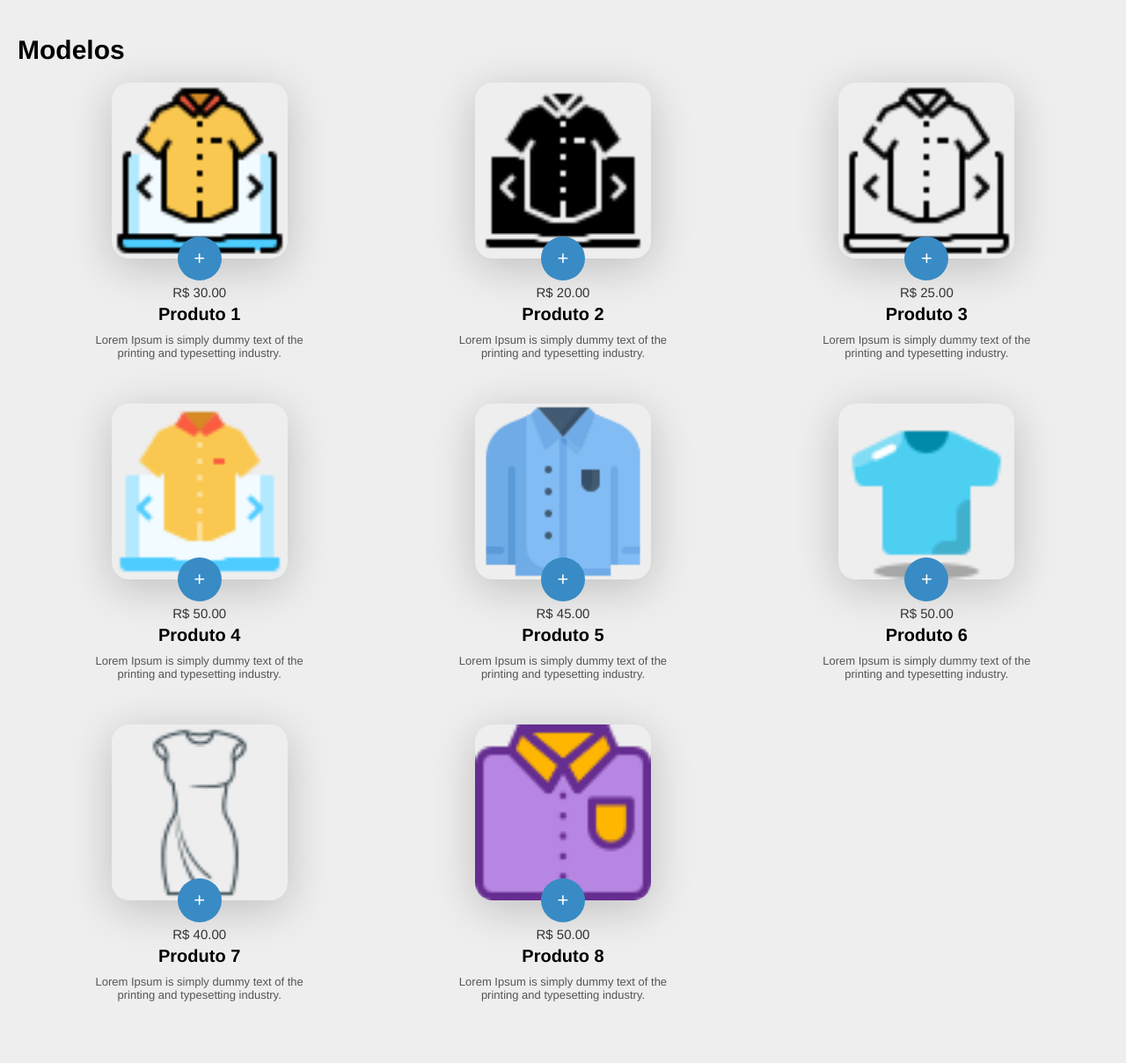
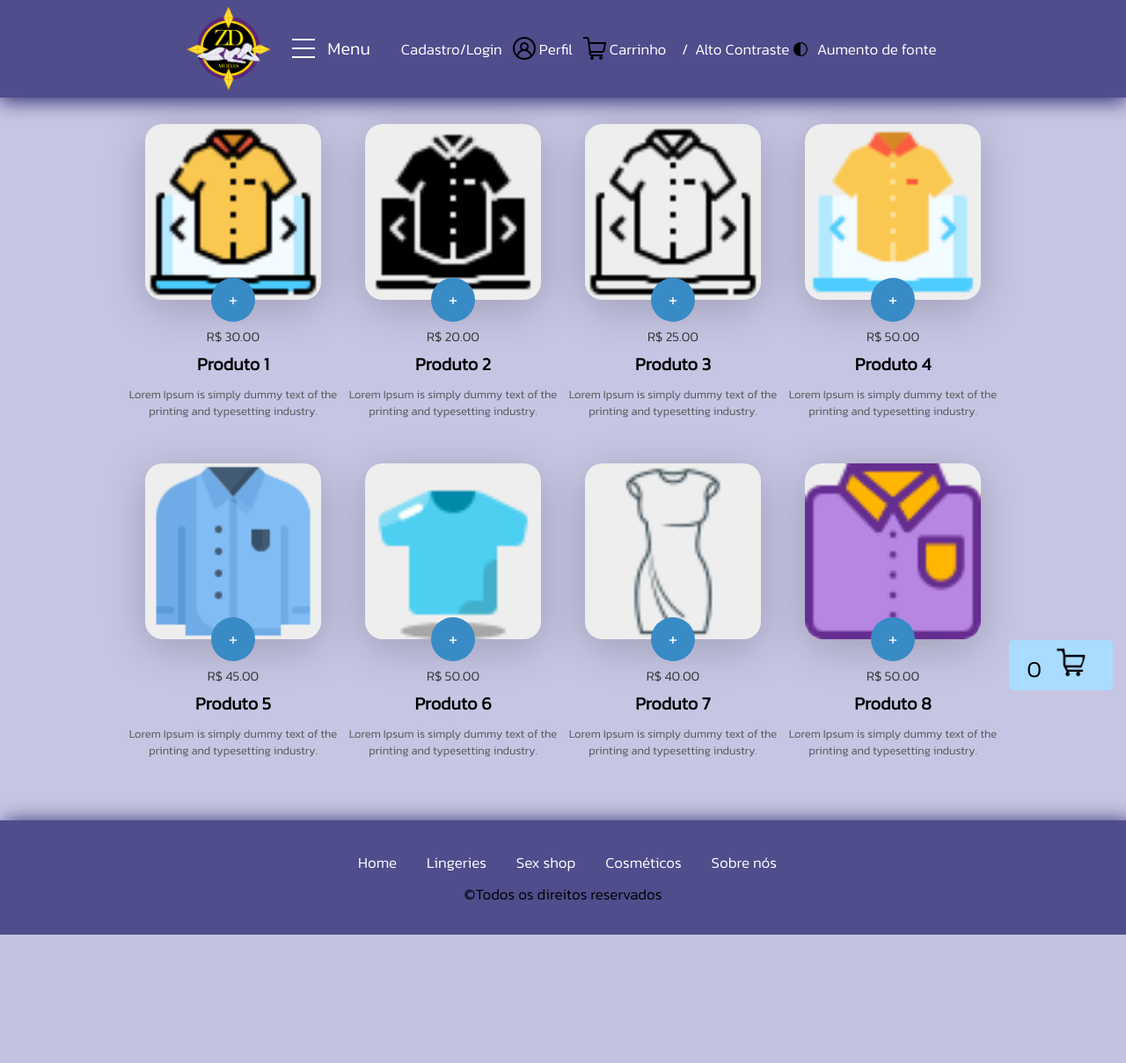
Before and after one commit to Kurarisse/TCCalpha, a PHP site: page /carrinho.html in a window 1280 px wide. Shown: the whole page at 88% size. After the commit the page ends 1063 px from the top, so only its background shows below. Run offline with PHP 8.4, Linux system fonts and the light colour scheme.

Commit message:
carrinho

```diff
--- a/carrinho.html
+++ b/carrinho.html
@@ -16,9 +16,9 @@
 
     <!-- IMPORTAÇÃO DE CSS -->
     <link rel="stylesheet" type="text/css" href="css/estilo.css">
+    <link rel="stylesheet" type="text/css" href="css/styles.css">
 </head>
-<body>
-      <!-- Modelos para clonagem e inclusão na área de exibição -->
+<body class="coluna">
       <div class="models">
           <div class="models-item">
               <a href="">
@@ -39,16 +39,64 @@
               </div>
           </div>
       </div>
-      <header>
-          <div class="menu-openner">
+
+        <!-- INÍCIO CABEÇALHO -->
+        <header class="cabecalho">
+        <div class="junto">
+
+            <!-- LOGO -->
+        <a href="index.html"><img  class="logo" src="img/logo_logo.png" alt="Imagem de logo" title="Imagem de logo"></a>
+        <!-- FIM LOGO -->
+        <nav id="nav">
+            <button id="btnCelular" aria-label="Abrir menu" aria-haspopup="true" aria-controls="menu" aria-expanded="false"><img src="img/menu.png" alt="Imagem menu hambúrguer" title="Menu de links das páginas"><span>Menu</span></button>
+
+                <ul class="menu" role="menu">
+                    <li class="hover"><a href="index.html" title="Link para a página de início">Home</a></li>
+                    <li class="hover"><a href="lingeries.html" title="Link para a página de produtos de lingerie">Lingeries</a></li>
+                    <li class="hover"><a href="sexShop.html" title="Link para a página de produtos de sex shop">Sex shop</a></li>
+                    <li class="hover"><a href="cosmeticos.html" title="Link para a página de produtos de cosméticos">Cosméticos</a></li>
+                    <li class="hover"><a href="sobre.html" title="Link para a página com informações sobre a empresa">Sobre nós</a></li>
+                    <li class="hover"><a href="insereProduto.html" title="Link para a página de cadastro de produtos">Cadastro de produtos</a></li>
+                    <li class="menu_hamburguer">
+
+                    <li class="hover"><a href=""><img src="img/sair.png" alt="Imagem de símbolo para sair da página" title="Símbolo para sair da página"><span>Sair</span></a></li>
+                    </li>
+                </ul>
+        </nav>
+        <!-- FIM MENU -->
+
+    </div>
+
+     <!-- FIM ÁREA DA ESQUERDA -->
+
+        <!-- INÍCIO LINKS ALINHADOS À DIREITA E ACESSIBILIDADE-->
+        <div class="direita">
+            <div class="alinha">
+                <a href="cadastro.html" title="Link para a página de cadastro" class="margem">Cadastro/Login</a>
+                <a href="perfil.html" title="Link para acesso à página de perfil"><img src="img/perfil.png" alt="Imagem de um boneco de perfil" title="Boneco de perfil"><span>Perfil</span></a>
+                <a href="carrinho.html"><img src="img/carrinho.png" alt="Imagem de um carrinho de compras" title="Carrinho de compras"><span>Carrinho</span></a>
+                <button id="botaoContraste">&nbsp; / &nbsp;Alto Contraste<img src="img/contraste.png" alt="Símbolo de contraste" title="Símbolo de contraste" width="20px"></button>&nbsp;
+                <button id="aumentoFonte">Aumento de fonte</button>
+            </div>
+        </div>
+        <!-- FIM LINKS ALINHADOS À DIREITA E ACESSIBILIDADE -->
+
+        <!-- INÍCIO DO BOTÃO PARA ABRIR O CARRINHO NO CELULAR -->
+        <header>
+          <div class="menu-openner header">
               <span>0</span>
               <span class="material-icons"><img src="img/carPreta.png" alt="Imagem de um carrinho" title="Imagem de um carrinho" width="35px"></span>
           </div>
       </header>
+      <!-- FIM DO BOTÃO PARA ABRIR O CARRINHO NO CELULAR -->
+
+    </header>
+    <!-- FIM CABEÇALHO -->
+      <div class="linha">
       <main>
-          <h1>Modelos</h1>
           <div class="models-area"></div>
       </main>
+
       <aside>
           <div class="cart--area">
               <div class="menu-closer">
@@ -73,12 +121,10 @@
               </div>
           </div>
       </aside>
+    </div>
+
       <div class="modelsWindowArea">
           <div class="modelsWindowBody">
-              <!--
-                  Este botão é o cancelar do mobile (mostrar com F12) a ação do cancelar
-                  da janela modal vai ser igual, logo vamos fazer uma função
-              -->
               <div class="modelsInfo--cancelMobileButton">Voltar</div>
               <div class="modelsBig">
                   <img src="" />
@@ -111,7 +157,21 @@
           </div>
       </div>
 
+      <!-- RODAPÉ -->
+      <div id="footer">
+        <p>
+            <a href="index.html">Home</a>
+            <a href="lingeries.html">Lingeries</a>
+            <a href="sexShop.html">Sex shop</a>
+            <a href="cosmeticos.html">Cosméticos</a>
+            <a href="sobre.html">Sobre nós</a>
+        </p>
+        <p id="reserva">&copy;Todos os direitos reservados</p>
+    </div>
+    <!-- FIM RODAPÉ -->
+
      <!-- IMPORTAÇÃO DE SCRIPTS -->
+     <script src="js/script.js"></script>
     <script type="text/javascript" src="js/models.js"></script>
     <script type="text/javascript" src="js/script2.js"></script>
 </body>
--- a/css/estilo.css
+++ b/css/estilo.css
@@ -1,13 +1,3 @@
-/*
-=========================================================================
-Nome do Projeto: Carrinho de Compras em Javascript
-Finalidade: Cursos de Informática do IFSP campus Caraguatatuba
-Fonte Base: Projetos do Curso B7Web - https://b7web.com.br/
-Autor: Denny Paulista Azevedo Filho
-License: MIT License
-=========================================================================
-*/
-
 * {
     box-sizing: border-box;
 }
@@ -25,19 +15,23 @@ body {
     display:none;
 }
 
-header {
-    position: fixed;
-    left:0;
-    top:0;
-    right:0;
-    height:60px;
-    background-color:#399ade;
-    display:none;
-    justify-content: flex-end;
+.coluna{
+    display: flex;
+    flex-wrap: wrap;
+    flex-direction: column;
+    justify-content: center;
     align-items: center;
 }
 
+.header {
+    position: fixed;
+    bottom: 0;
+    right: 0;
+    background-color:#399ade;
+}
+
 .menu-openner {
+    margin-bottom: 15px;
     margin-right: 15px;
     font-size: 26px;
     background-color: #a9dcff;
@@ -56,16 +50,24 @@ header {
     font-size: 30px;
 }
 
+.linha{
+    display: flex;
+    flex-wrap: wrap;
+    justify-content: space-between;
+
+}
 aside {
     background-color:#9ccbe6;
     width:0vw;
     font-family:'Hepta Slab', Helvetica, Arial;
     transition:all ease .2s;
-    overflow-x:hidden;
+    overflow-y: auto;
 }
 
 aside.show {
-    width:30vw;
+    width:35vw;
+    padding-top: 10px;
+    z-index: 2;
 }
 
 .cart--area {
@@ -83,7 +85,8 @@ h1 {
 
 .models-area {
     display:grid;
-    grid-template-columns: repeat(3, 1fr);
+    grid-template-columns: repeat(4, 1fr);
+    margin-top: 10px;
 }
 
 .models-item {
@@ -155,6 +158,7 @@ h1 {
     position:fixed;
     left:0;
     top:0;
+    z-index: 2;
     bottom:0;
     right:0;
     background-color:rgba(255, 255, 255, 0.5);
@@ -311,6 +315,7 @@ h1 {
     display:none;
     height:40px;
     text-align:center;
+    font-size: 18px;
     line-height: 40px;
     margin-bottom:30px;
 }
--- a/css/styles.css
+++ b/css/styles.css
@@ -75,6 +75,7 @@ body{
     flex-wrap: wrap;
     width: 100%;
     min-height: 100px;
+    z-index: 1;
     align-items: center;
     justify-content: center;
     box-sizing: border-box;
@@ -206,7 +207,7 @@ body{
 /* INÍCIO ESTILO BARRA DE PESQUISA */
 #barraPesquisa{
     margin: 5px 25px;
-    width: 380px;
+    width: 350px;
     padding: 5px;
     background-color: rgb(255, 255, 255);
     height: 45px;
@@ -239,26 +240,6 @@ body{
     align-items: center;
     cursor: pointer;
 }
-
-/* #barraPesquisa:hover > #busca{
-    width: 350px;
-}
-
-@media (max-width:600px){
-    #busca{
-        width: 100%;
-        max-width: 170px;
-        transition: none;
-    }
-
-    #barraPesquisa{
-        width: 215px;
-    }
-/*
-    .logo{
-        display: none;
-    }
-} */
 /* FIM ESTILO BARRA DE PESQUISA */
 
 
@@ -523,6 +504,7 @@ body{
     background-color: rgb(103, 101, 173);
     padding: 10px;
     border-radius: 5px;
+    margin-top: 10px;
     cursor: pointer;
 }
 
@@ -675,12 +657,12 @@ body{
     margin-bottom: 5px;
 }
 
+.infoPerfil button a{
+    color: rgb(255, 255, 255);
+}
+
 .infoPerfil button:hover{
     background-color: rgb(79,77,140);
-}
-
-.infoPerfil button:hover a{
-    color: rgb(255, 255, 255);
 }
 /* FIM ESTILO PERFIL */
 
@@ -724,7 +706,7 @@ body{
     background-color: rgb(79,77,140);
     height: 130px;
     padding-top: 25px;
-    margin-top: 20px;
+    z-index: 10;
     box-shadow: 5px 0 20px rgb(58, 56, 121);
     width: 100%;
 }
--- a/produtoAumentado.html
+++ b/produtoAumentado.html
@@ -171,7 +171,6 @@
                         <h3>Adicione um comentário</h3>
                         <div class="boxesComentarios">
                             <div class="box">
-                                <label for="nomeCliente">Seu nome</label>
                                 <input type="text" name="nomeCliente" id="nomeCliente" placeholder="Insira seu nome" required>
                             </div>
 
```
Also changed, not shown: js/script2.js (+25 -50 lines).
